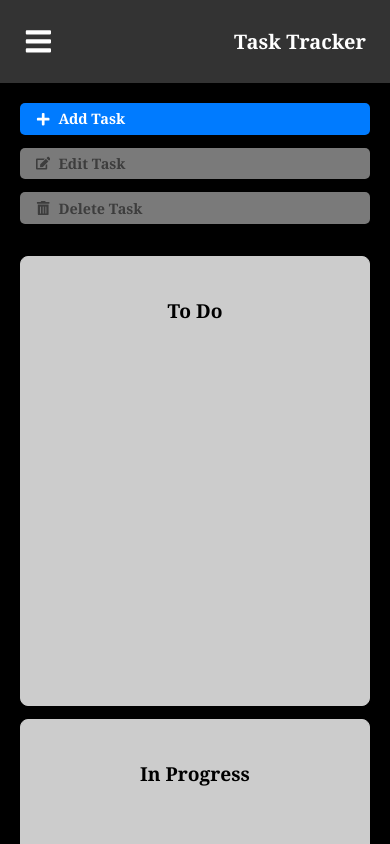
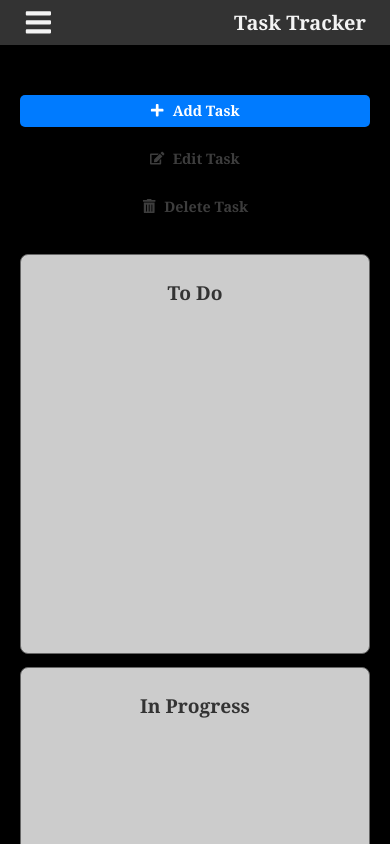
Before and after one commit to AmolKChavhan/task-tracker, a React (Create React App) app: page / in a window 390 px wide. Shown: the top 844 px of the page. Built offline with nearby package versions, Linux system fonts and the light colour scheme.

Commit message:
task-tracker

```diff
--- a/src/App.css
+++ b/src/App.css
@@ -1,27 +1,46 @@
 :root {
   --primary-color: #007bff;
-  --secondary-color: #4caf50;
+  --primary-text-color: #333;
+  --bg-primary-color: #f4f4f4;
+  --bg-secondary-color: rgba(0, 0, 0, 0.5);
+  --primary-hover: #0056b3;
+  --secondary-hover: #5dafe6;
+  --success-color: #4caf50;
+  --success-hover: #388e3c;
   --error-color: red;
-  --hover-color: #0056b3;
+  --error-hover: #d32f2f;
   --disabled-color: #ccc;
-  --background-color: #f4f4f4;
+  --disabled-text: #666;
+  --focus-outline: rgba(0, 123, 255, 0.6);
 }
 
 * {
-  font-family: Cambria, Cochin, Georgia, Times, "Times New Roman", serif;
+  margin: 0;
+  padding: 0;
+  box-sizing: border-box;
+  font-family: "Cambria", "Cochin", "Georgia", "Times", "Times New Roman", serif;
   scroll-behavior: smooth;
 }
+
+html,
+body {
+  height: 100%;
+  font-size: 16px;
+}
+
 .app {
+  display: flex;
+  flex-direction: column;
   background-image: url("./assets/bg-image.jpg");
+  background-position: center center;
   background-size: cover;
   background-repeat: no-repeat;
   min-height: 100vh;
-  display: flex;
-  flex-direction: column;
 }
 
 main {
   flex-grow: 1;
   padding: 20px;
   overflow-y: auto;
+  margin-top: 30px;
 }
--- a/src/App.js
+++ b/src/App.js
@@ -2,8 +2,8 @@ import { BrowserRouter as Router, Routes, Route } from "react-router-dom";
 import Navbar from "./components/navbar/navbar";
 import TaskManager from "./components/taskManager/TaskManager";
 import About from "./components/about/About";
+import ContactUs from "./components/contact/contactus";
 import "./App.css";
-import ContactUs from "./components/contact/contactus";
 
 const App = () => {
   return (
--- a/src/components/about/About.css
+++ b/src/components/about/About.css
@@ -4,7 +4,7 @@
   justify-content: center;
   align-items: center;
   overflow: hidden;
-  color: var(--background-color);
+  color: var(--bg-primary-color);
   background-size: cover;
   background-position: center;
   background-repeat: no-repeat;
@@ -15,7 +15,7 @@
 strong,
 a {
   font-weight: 700;
-  color: rgb(187, 73, 12);
+  color: var(--error-color);
   text-decoration: none;
 }
 
@@ -24,7 +24,7 @@ a {
   justify-content: space-between;
   align-items: flex-start;
   width: 100%;
-  gap: 50px;
+  gap: 3rem;
   padding: 2rem;
   z-index: 1;
   flex-wrap: wrap;
@@ -40,12 +40,14 @@ a {
 
 .about-text h2 {
   color: var(--primary-color);
+  font-size: 2rem;
+  margin-bottom: 1rem;
 }
 
 .about-text p {
   font-size: 1.2rem;
   line-height: 1.6;
-  margin-bottom: 15px;
+  margin-bottom: 1rem;
 }
 
 .about-image {
@@ -62,22 +64,30 @@ a {
   height: auto;
   border-radius: 50px;
   object-fit: cover;
-  border: 4px solid var(--image-border-color, #fff);
-  box-shadow: 0 4px 10px rgba(0, 0, 0, 0.2);
+  border: 4px solid var(--image-border-color, var(--bg-primary-color));
+  box-shadow: 0 4px 10px var(--bg-primary-color);
   transition: transform 0.3s ease, box-shadow 0.3s ease;
 }
 
 .about-image img:hover,
 .about-image img:focus {
   transform: scale(1.05);
-  box-shadow: 0 6px 15px whitesmoke;
+  box-shadow: 0 6px 15px var(--bg-primary-color);
 }
 
 @media (max-width: 768px) {
   .about-container {
-    gap: 20px;
+    gap: 1.25rem;
     flex-direction: column;
     text-align: center;
+  }
+
+  .about-text h2 {
+    font-size: 1.8rem;
+  }
+
+  .about-text p {
+    font-size: 1rem;
   }
 
   .about-image img {
--- a/src/components/board/Board.css
+++ b/src/components/board/Board.css
@@ -1,24 +1,28 @@
 .board {
   background-color: var(--disabled-color);
-  border: 1px solid #ccc;
+  border: 1px solid var(--disabled-text);
   border-radius: 8px;
   padding: 1.5rem;
   min-height: 30rem;
-  box-shadow: 0 2px 8px rgba(0, 0, 0, 0.1);
+  max-width: 100%;
+  width: 20rem;
+  box-shadow: 0 2px 8px var(--bg-secondary-color);
   display: flex;
   flex-direction: column;
-  transition: box-shadow 0.3s ease;
-  width: 20rem;
+  transition: box-shadow 0.3s ease, transform 0.2s ease;
 }
 
 .board:hover {
-  box-shadow: 0 4px 16px rgba(0, 0, 0, 0.2);
+  box-shadow: 0 4px 16px var(--bg-secondary-color);
+  transform: scale(1.02);
 }
 
 .board h2 {
   margin-bottom: 1rem;
   font-size: 1.5rem;
   text-align: center;
+  color: var(--primary-text-color);
+  font-weight: bold;
 }
 
 .task-list {
@@ -28,12 +32,15 @@
 }
 
 .board.droppable-over {
-  background-color: var(--background-color);
+  background-color: var(--bg-primary-color);
+  border-color: var(--success-color);
 }
 
 @media (max-width: 768px) {
   .board {
     min-height: 25rem;
+    width: 100%;
+    max-width: 100%;
   }
 
   .board h2 {
@@ -44,3 +51,11 @@
     gap: 0.8rem;
   }
 }
+
+.board:focus-within {
+  outline: 2px solid var(--success-color);
+}
+
+.board:focus-visible {
+  outline: 2px solid var(--success-color);
+}
--- a/src/components/button/Button.css
+++ b/src/components/button/Button.css
@@ -1,67 +1,74 @@
 .button {
-  padding: 0.5rem 1.2rem;
-  font-size: 1rem;
+  padding-block: 0.5rem;
+  padding-inline: 1.2rem;
+  font-size: clamp(0.9rem, 2.5vw, 1.2rem);
   border: none;
   border-radius: 5px;
   cursor: pointer;
-  transition: background-color 0.3s, opacity 0.2s ease;
+  transition: background-color 0.3s, transform 0.2s ease-in-out,
+    opacity 0.2s ease;
   display: inline-flex;
   align-items: center;
-  text-align: center;
+  justify-content: center;
   min-width: 120px;
   font-weight: bold;
   gap: 0.5rem;
+  text-align: center;
 }
 
 .button.add {
-  background-color: #007bff;
+  background-color: var(--primary-color);
   color: white;
 }
 
 .button.add:hover {
-  background-color: #0056b3;
+  background-color: var(--primary-hover);
 }
 
 .button.edit {
-  background-color: #4caf50;
-  color: white;
+  background-color: var(--success-color);
+  color: var(--bg-primary-color);
 }
 
 .button.edit:hover {
-  background-color: #388e3c;
+  background-color: var(--success-hover);
 }
 
 .button.delete {
-  background-color: red;
-  color: white;
+  background-color: var(--error-color);
+  color: var(--bg-primary-color);
 }
 
 .button.delete:hover {
-  background-color: #d32f2f;
+  background-color: var(--error-hover);
 }
 
 .button.disabled {
-  background-color: #ccc;
-  color: #666;
+  background-color: var(--disabled-bg);
+  color: var(--disabled-text);
   cursor: not-allowed;
   opacity: 0.6;
+  pointer-events: none;
 }
 
-.button:focus {
-  outline: 2px solid #0056b3;
+.button:focus-visible {
+  outline: 3px solid var(--focus-outline);
   outline-offset: 2px;
+}
+
+.button:active {
+  transform: scale(0.95);
+}
+
+.button:hover {
+  transform: translateY(-2px);
 }
 
 @media (max-width: 768px) {
   .button {
-    padding: 0.4rem 1rem;
-    font-size: 0.9rem;
+    padding-block: 0.4rem;
+    padding-inline: 1rem;
     min-width: 100px;
-  }
-
-  .button.add,
-  .button.edit,
-  .button.delete {
     width: 100%;
     box-sizing: border-box;
   }
--- a/src/components/contact/contactus.css
+++ b/src/components/contact/contactus.css
@@ -1,5 +1,5 @@
 .contact-us {
-  padding: 8rem;
+  padding: 4rem 2rem;
 }
 
 .contact-us-container {
@@ -7,7 +7,6 @@
   flex-direction: column;
   gap: 2rem;
   align-items: center;
-  max-width: 3840px;
   margin: 0 auto;
 }
 
@@ -17,13 +16,15 @@
   border-radius: 30px;
   width: 100%;
   max-width: 500px;
+  box-shadow: 0 4px 8px var(--bg-secondary-color);
 }
 
 .contact-title {
   font-size: 2rem;
-  color: #333;
+  color: var(--primary-text-color);
   margin-bottom: 1.5rem;
   text-align: center;
+  font-weight: bold;
 }
 
 .contact-details {
@@ -45,12 +46,24 @@
 }
 
 @media (max-width: 768px) {
+  .contact-us {
+    padding: 3rem 1rem;
+  }
+
   .contact-us-container {
     gap: 1.5rem;
   }
 
   .contact-card {
     width: 100%;
+  }
+
+  .contact-title {
+    font-size: 1.75rem;
+  }
+
+  .contact-info {
+    font-size: 1.1rem;
   }
 }
 
@@ -62,4 +75,9 @@
   .contact-icon {
     font-size: 1.3rem;
   }
+
+  .contact-info {
+    font-size: 1rem;
+    gap: 0.8rem;
+  }
 }
--- a/src/components/navbar/navbar.css
+++ b/src/components/navbar/navbar.css
@@ -2,21 +2,21 @@ nav {
   display: flex;
   justify-content: space-between;
   align-items: center;
-  background-color: #333;
+  background-color: var(--primary-text-color);
   padding: 0.5rem 1.5rem;
-  color: white;
+  color: var(--bg-primary-color);
   position: relative;
 }
 
 .logo {
   font-size: 1.25rem;
-  color: white;
+  color: var(--bg-primary-color);
   text-decoration: none;
 }
 
 .navOpenBtn {
   font-size: 1.8rem;
-  color: white;
+  color: var(--bg-primary-color);
   cursor: pointer;
   display: none;
 }
@@ -34,7 +34,7 @@ nav {
 .nav-link {
   background: none;
   border: none;
-  color: white;
+  color: var(--bg-primary-color);
   font-size: 0.9rem;
   text-decoration: none;
   cursor: pointer;
@@ -42,12 +42,12 @@ nav {
 }
 
 .nav-link:hover {
-  color: #f39c12;
+  color: var(--error-color);
 }
 
 .navCloseBtn {
   font-size: 1.8rem;
-  color: white;
+  color: var(--bg-primary-color);
   cursor: pointer;
   display: none;
 }
@@ -62,7 +62,7 @@ nav {
     top: 0;
     left: 0;
     width: 100%;
-    background-color: #333;
+    background-color: var(--primary-text-color);
     flex-direction: column;
     align-items: center;
     padding: 1rem 0;
@@ -85,4 +85,9 @@ nav {
     top: 0.8rem;
     right: 1rem;
   }
+
+  .navOpenBtn:focus,
+  .navCloseBtn:focus {
+    outline: 2px solid var(--error-color);
+  }
 }
--- a/src/components/taskManager/TaskManager.css
+++ b/src/components/taskManager/TaskManager.css
@@ -1,6 +1,6 @@
 .task-actions {
   display: flex;
-  justify-content: end;
+  justify-content: flex-end;
   gap: 1.1rem;
   margin-bottom: 2rem;
 }
@@ -27,7 +27,9 @@
   .task-actions {
     flex-direction: column;
     align-items: flex-start;
+    gap: 1rem;
   }
+
   .boards-container {
     gap: 0.8rem;
   }
--- a/src/index.css
+++ b/src/index.css
@@ -1,4 +1,4 @@
-body {
+/* body {
   margin: 0;
   font-family: -apple-system, BlinkMacSystemFont, 'Segoe UI', 'Roboto', 'Oxygen',
     'Ubuntu', 'Cantarell', 'Fira Sans', 'Droid Sans', 'Helvetica Neue',
@@ -10,4 +10,4 @@ body {
 code {
   font-family: source-code-pro, Menlo, Monaco, Consolas, 'Courier New',
     monospace;
-}
+} */
```
Also changed, not shown: src/components/task/Task.css (+71 -57 lines), src/components/taskForm/TaskForm.css (+31 -31 lines).
